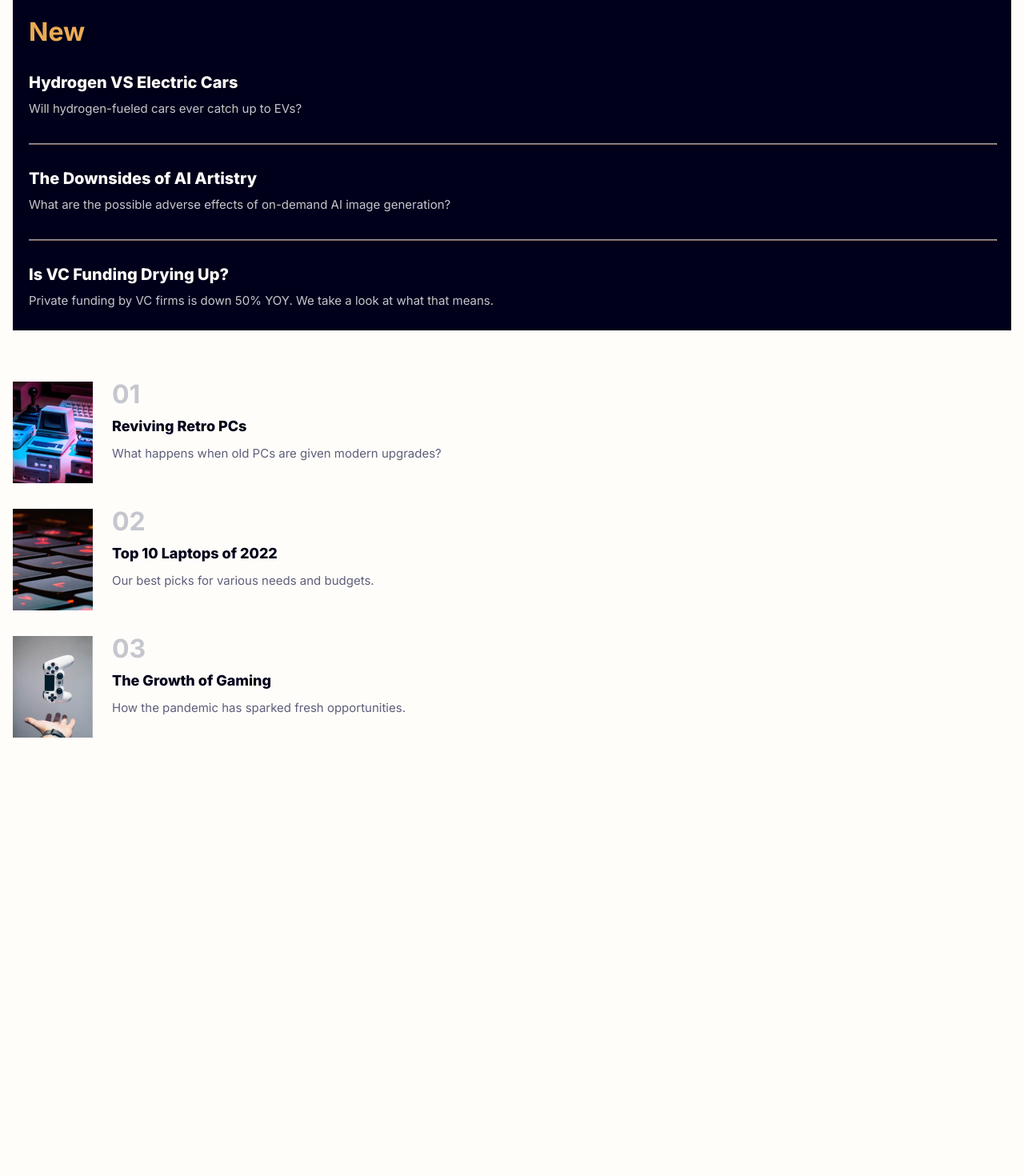
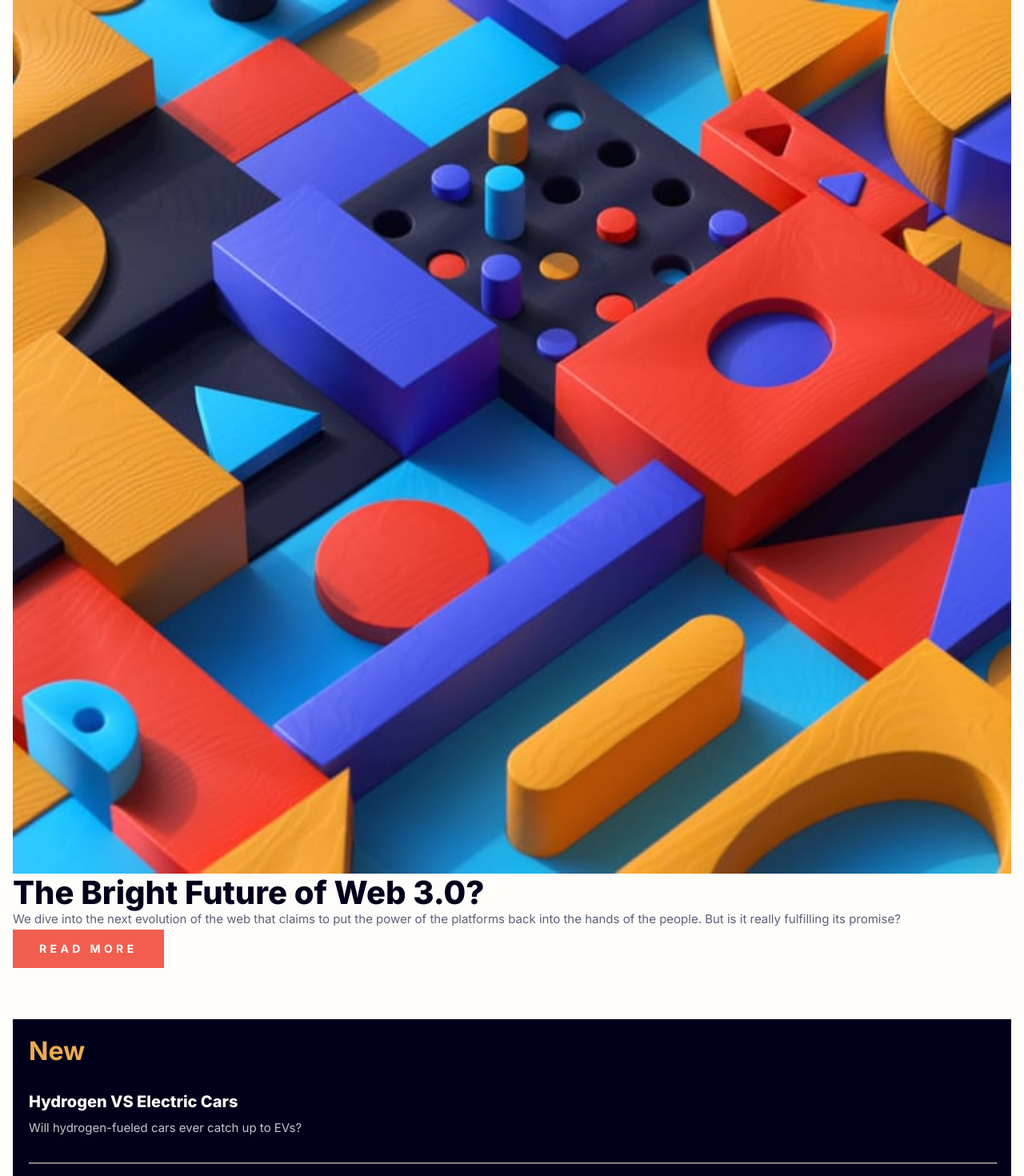
Before and after one commit to Orliland/news-homepage, a React (Vite) app: page / in a window 1280 px wide. Shown: the top 1470 px of the page at 80% size. Before the commit the page ends 1002 px from the top, so only its background shows below. Built offline with nearby package versions, Linux system fonts and the light colour scheme.

Commit message:
add cover component

```diff
--- a/src/App.css
+++ b/src/App.css
@@ -1,3 +1,41 @@
+.cover__thumbnail {
+  width: 100%;
+}
+
+.cover__title {
+  margin: 0;
+
+  color: var(--dark-space-blue);
+
+  font: var(--heading-l);
+}
+
+.cover__description {
+  margin: 0;
+
+  color: var(--gunmetal);
+
+  font: var(--body);
+}
+
+.button {
+  padding: 1.2rem 3.3rem;
+  border: none;
+
+  color: var(--almost-white);
+  background-color: var(--light-vermillion);
+
+  font: var(--button-small);
+  letter-spacing: 0.438rem;
+}
+
+.button:hover {
+  color: var(--almost-white);
+  background-color: var(--dark-space-blue);
+
+  cursor: pointer;
+}
+
 .latest {
   display: flex;
   flex-direction: column;
@@ -81,7 +119,7 @@
 }
 
 .new__title:hover {
-  color: var(--yellow);
+  color: var(--light-vermillion);
 
   cursor: pointer;
 }
--- a/src/App.jsx
+++ b/src/App.jsx
@@ -5,6 +5,22 @@ import News from "./components/News";
 function App() {
   return (
     <>
+      <article className="cover">
+        <img
+          className="cover__thumbnail"
+          src="../images/image-web-3-mobile.jpg"
+          alt=""
+        />
+        <div className="cover__body">
+          <h1 className="cover__title">The Bright Future of Web 3.0?</h1>
+          <p className="cover__description">
+            We dive into the next evolution of the web that claims to put the
+            power of the platforms back into the hands of the people. But is it
+            really fulfilling its promise?
+          </p>
+          <button className="button">READ MORE</button>
+        </div>
+      </article>
       <LatestNews />
       <News />
     </>
--- a/src/index.css
+++ b/src/index.css
@@ -9,12 +9,15 @@
   --silver: hsl(236, 8%, 79%);
   --stroke-gray: hsl(4, 13%, 42%);
   --gunmetal: hsl(237, 13%, 42%);
+  --light-vermillion: hsl(5, 85%, 63%);
 
   /* Fonts */
+  --heading-l: 800 4rem/4rem "Inter", sans-serif;
   --heading-m: 700 3.2rem/3.2rem "Inter", sans-serif;
   --heading-s: 800 2rem/2.4rem "Inter", sans-serif;
   --heading-xs: 800 1.8rem/2.4rem "Inter", sans-serif;
   --body: 400 1.5rem/2.6rem "Inter", sans-serif;
+  --button-small: 700 1.4rem/2.4rem "Inter", sans-serif;
 }
 
 body {
```
